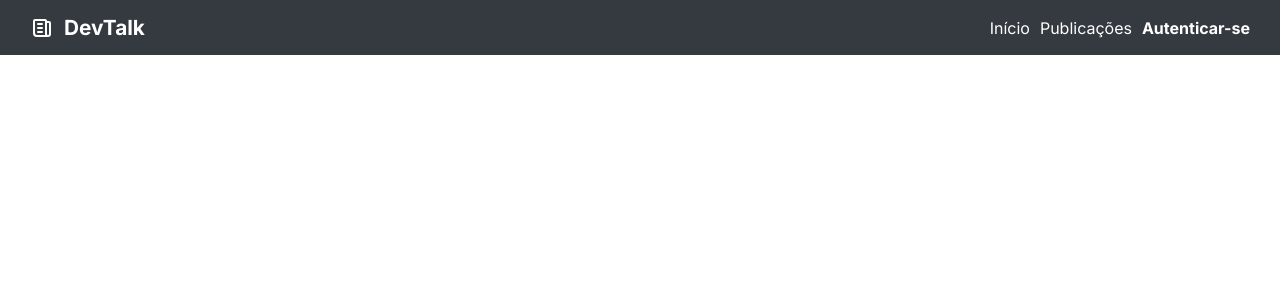
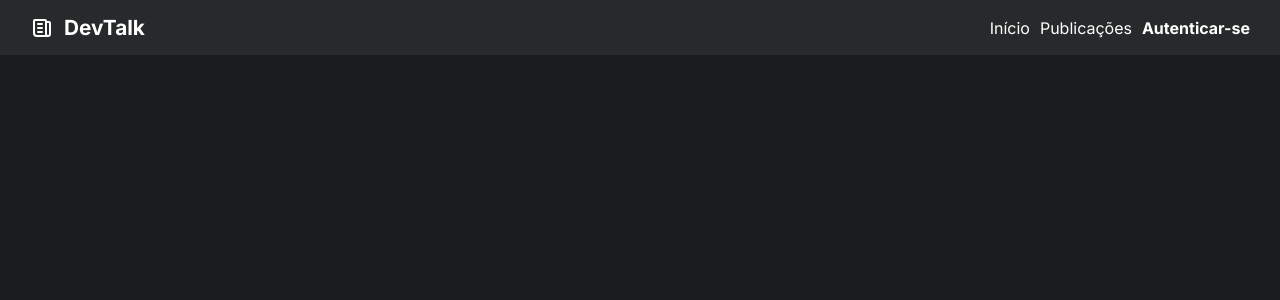
Before and after one commit to CoderForum/CoderForum, a Next.js app: page / in a window 1280 px wide. Shown: the top 300 px of the page. Built offline with nearby package versions, Linux system fonts and the light colour scheme.

Commit message:
change color scheme

```diff
--- a/src/components/Logo/index.tsx
+++ b/src/components/Logo/index.tsx
@@ -21,8 +21,8 @@ const LogoContainer = styled.div`
   span {
     font-size: 1.3rem;
     font-weight: bold;
+    user-select: none;
   }
-
 `;
 
 export default function Logo() {
--- a/src/components/Navbar/styles.tsx
+++ b/src/components/Navbar/styles.tsx
@@ -5,7 +5,7 @@ export const NavbarContainer = styled.header`
   align-items: center;
   justify-content: space-between;
   padding: 15px 30px;
-  background-color: #343a40;
+  background-color: #272a2b;
 
   width: 100%;
 
--- a/src/styles/globals.css
+++ b/src/styles/globals.css
@@ -1,5 +1,5 @@
 body {
-  background-color: #fff;
+  background-color: #191b1c;
 }
 
 * {
```
